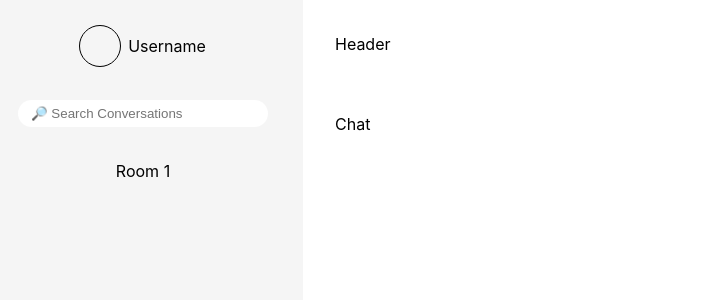
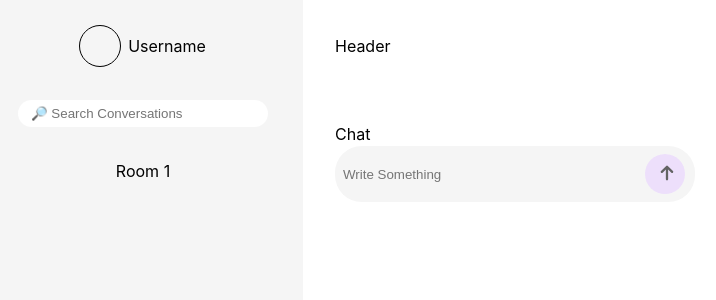
Before and after one commit to cal1co/java-chat, a React (Vite) app in the folder chat-client/: page / in a window 1280 px wide. Shown: the top 300 px of the page, without its empty margins (17-733 px from the left). Built offline with nearby package versions, Linux system fonts and the light colour scheme.

Commit message:
basic skeleton complete

```diff
--- a/chat-client/src/Components/ChatComponent.tsx
+++ b/chat-client/src/Components/ChatComponent.tsx
@@ -1,7 +1,45 @@
+import { useState } from 'react';
+
 const ChatComponent: React.FC = ():React.ReactElement => {
+
+    const [message, setMessage] = useState<string>('');
+
+    const sendMessage = () => {
+        setMessage('')
+    }
+    const handleKeyDown = (e: React.KeyboardEvent<HTMLInputElement>) => {
+        if (e.key === 'Enter' && message.trim() !== '') {
+            e.preventDefault();
+            sendMessage();
+        }
+    }
+
     return (
         <div className="chat-component">
             Chat
+            <div className="chat-wrapper">
+
+            </div>
+
+            <div className="message-wrapper">
+                <input
+                    type="text"
+                    placeholder="Write Something"
+                    value={message}
+                    onChange={(e) => setMessage(e.target.value)}
+                    onKeyDown={handleKeyDown}
+                />
+                <button
+                    onClick={sendMessage}
+                    disabled={message.length === 0}
+                    type="submit"
+                >
+                    <svg xmlns="http://www.w3.org/2000/svg" width="32" height="32" viewBox="0 0 32 32">
+                        <path fill="#636363" fill-rule="evenodd" d="M15.192 8.906a1.143 1.143 0 0 1 1.616 0l5.143 5.143a1.143 1.143 0 0 1-1.616 1.616l-3.192-3.192v9.813a1.143 1.143 0 0 1-2.286 0v-9.813l-3.192 3.192a1.143 1.143 0 1 1-1.616-1.616z" clip-rule="evenodd"/>
+                    </svg>
+
+                </button>
+            </div>
         </div>
     )
 }
--- a/chat-client/src/Components/CurrentChatComponent.css
+++ b/chat-client/src/Components/CurrentChatComponent.css
@@ -2,12 +2,56 @@
     flex:1;
     background-color:white;
     color:black;
-    padding:2em;
+    padding:10px;
+    padding-inline:2em;
 }
 
 /* Header */
 .chat-header-component {
+    margin-top:1em;
     height:5em;
+    padding-block:0.5em;
 }
 
 /* Chat */
+.message-wrapper {
+    display: flex;
+    width:25em;
+    justify-content:center;
+    align-items:center
+}
+
+.message-wrapper input {
+    height:3em;
+    flex: 1;
+    padding: 8px;
+    border-top-left-radius:2em;
+    border-bottom-left-radius:2em;
+    outline:none;
+    border:none;
+    color: rgb(99, 99, 99);
+    background-color:rgb(245, 245, 245);
+    border-radius: 2em;
+}
+
+.message-wrapper button {
+    height:3em;
+    width:3em;
+    background-color: #E8D1FF;
+    color: #fff;
+    border: none;
+    border-radius: 10em;
+    transform:translate(-125%);
+    justify-content:center;
+    align-items:center;
+    cursor: pointer;
+}
+
+.message-wrapper button:hover {
+    background-color: #e8d1ffc5;
+}
+
+.message-wrapper button:disabled {
+    cursor:not-allowed;
+    background-color:#e8d1ff9c;
+}
--- a/chat-client/src/index.css
+++ b/chat-client/src/index.css
@@ -39,22 +39,3 @@ h1 {
   font-size: 3.2em;
   line-height: 1.1;
 }
-
-button {
-  border-radius: 8px;
-  border: 1px solid transparent;
-  padding: 0.6em 1.2em;
-  font-size: 1em;
-  font-weight: 500;
-  font-family: inherit;
-  background-color: #1a1a1a;
-  cursor: pointer;
-  transition: border-color 0.25s;
-}
-button:hover {
-  border-color: #646cff;
-}
-button:focus,
-button:focus-visible {
-  outline: 4px auto -webkit-focus-ring-color;
-}
```
